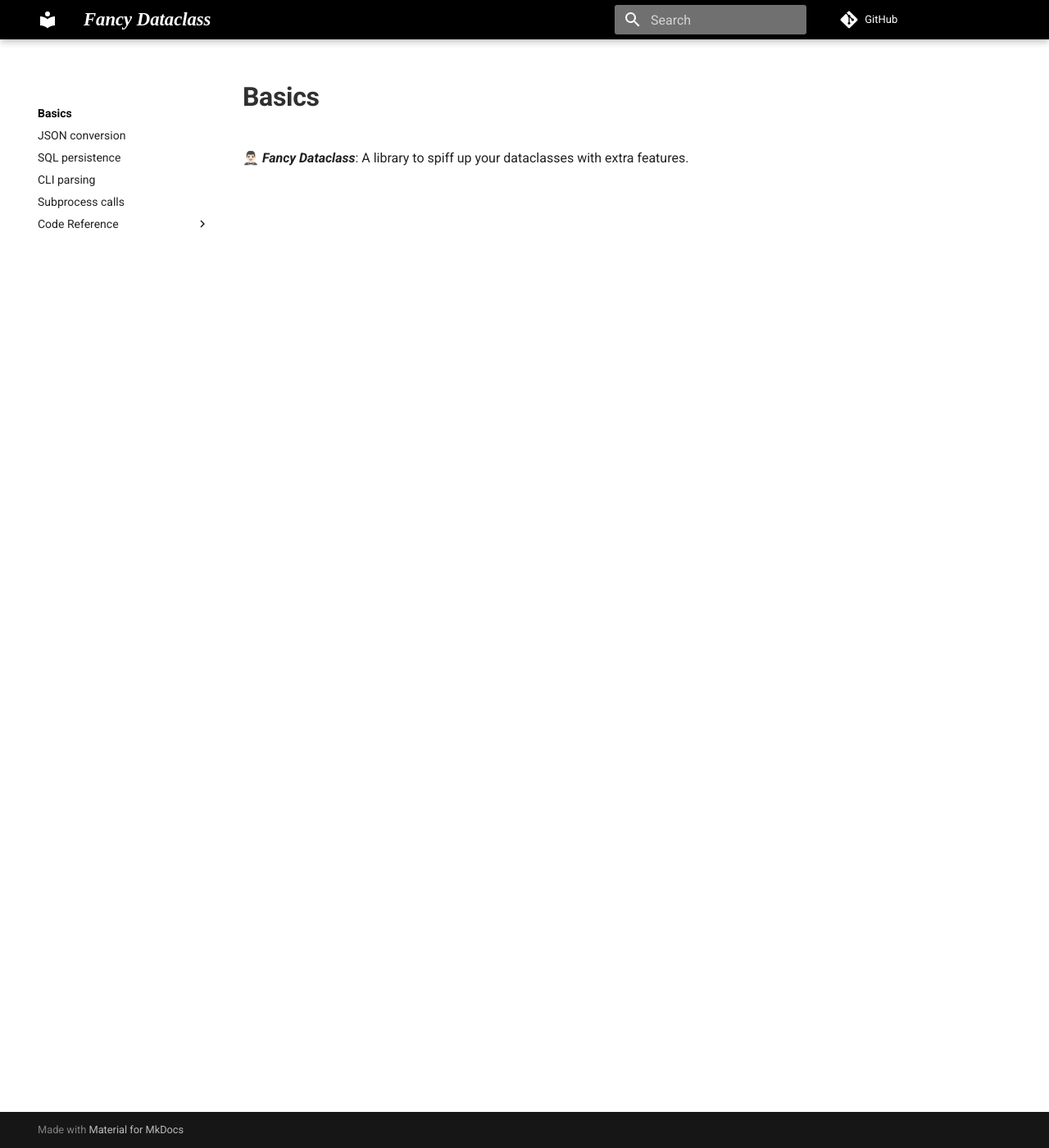
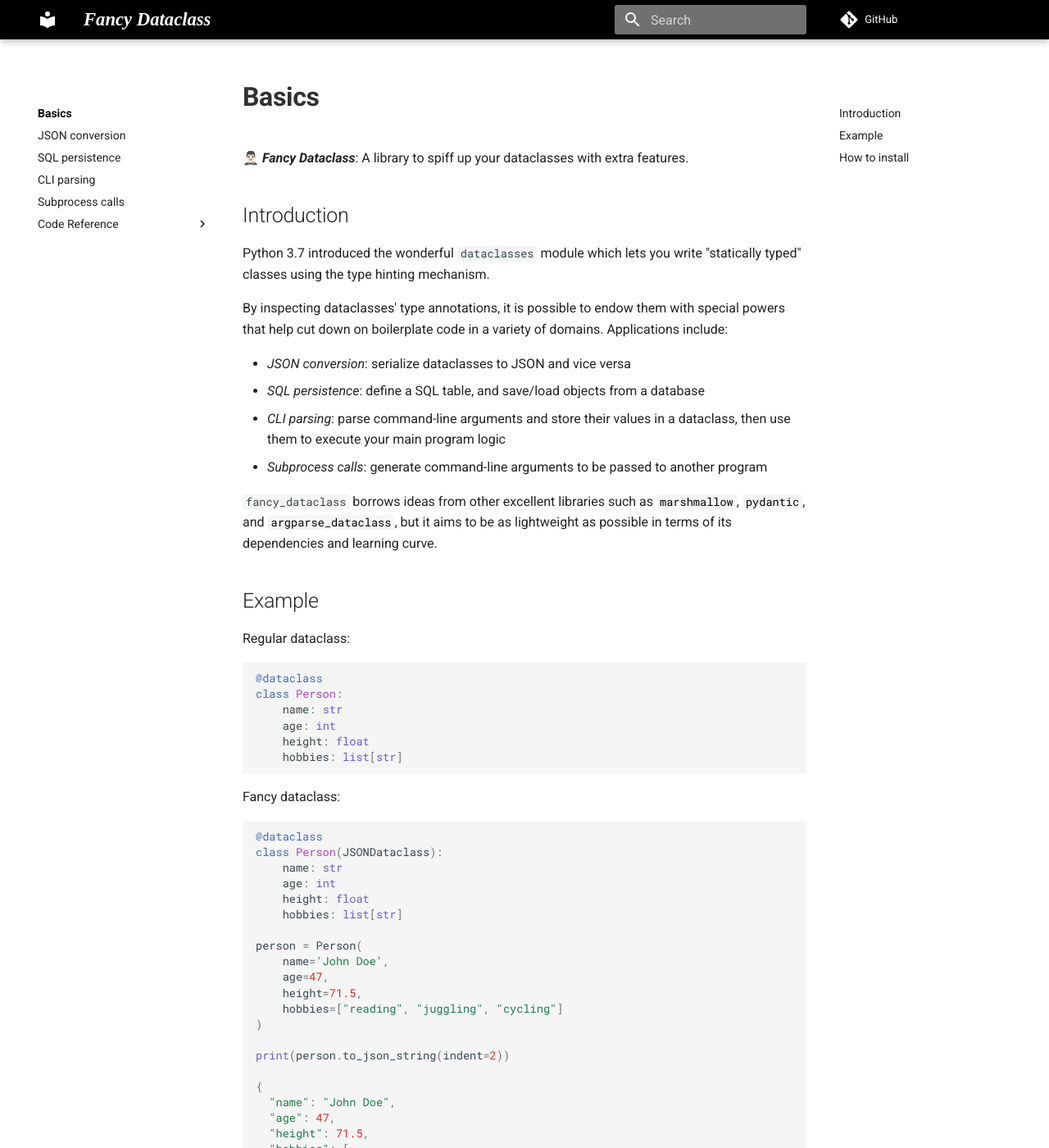
Before and after one commit to jeremander/fancy-dataclass, an MkDocs documentation site: the page built from docs/index.md, in a window 1280 px wide and 1400 px high. Shown: the whole window at 82% size. Built offline with MkDocs 1.6.1 and Material for MkDocs 9.7.7, drawn with Linux system fonts in a browser that asks for light colours; comment, search, counter and statistics services are not loaded; some of the changed text lies outside the part shown.

Commit message:
Wrote docs intro page.

````diff
--- a/docs/index.md
+++ b/docs/index.md
@@ -1,3 +1,70 @@
 # Basics
 
 🤵🏻‍♂️ ***Fancy Dataclass***: A library to spiff up your dataclasses with extra features.
+
+## Introduction
+
+Python 3.7 introduced the wonderful `dataclasses` module which lets you write "statically typed" classes using the type hinting mechanism.
+
+By inspecting dataclasses' type annotations, it is possible to endow them with special powers that help cut down on boilerplate code in a variety of domains. Applications include:
+
+- *JSON conversion*: serialize dataclasses to JSON and vice versa
+- *SQL persistence*: define a SQL table, and save/load objects from a database
+- *CLI parsing*: parse command-line arguments and store their values in a dataclass, then use them to execute your main program logic
+- *Subprocess calls*: generate command-line arguments to be passed to another program
+
+`fancy_dataclass` borrows ideas from other excellent libraries such as [`marshmallow`](https://marshmallow.readthedocs.io/en/stable/), [`pydantic`](https://docs.pydantic.dev/latest), and [`argparse_dataclass`](https://github.com/mivade/argparse_dataclass), but it aims to be as lightweight as possible in terms of its dependencies and learning curve.
+
+## Example
+
+Regular dataclass:
+
+```python
+@dataclass
+class Person:
+    name: str
+    age: int
+    height: float
+    hobbies: list[str]
+```
+
+Fancy dataclass:
+
+```python
+@dataclass
+class Person(JSONDataclass):
+    name: str
+    age: int
+    height: float
+    hobbies: list[str]
+
+person = Person(
+    name='John Doe',
+    age=47,
+    height=71.5,
+    hobbies=["reading", "juggling", "cycling"]
+)
+
+print(person.to_json_string(indent=2))
+
+{
+  "name": "John Doe",
+  "age": 47,
+  "height": 71.5,
+  "hobbies": [
+    "reading",
+    "juggling",
+    "cycling"
+  ]
+}
+```
+
+## How to install
+
+```pip install fancy_dataclass```
+
+Requires Python 3.8 or higher.
+
+Additional dependencies:
+
+- `sqlalchemy`
--- a/mkdocs.yml
+++ b/mkdocs.yml
@@ -4,6 +4,9 @@
 
 theme:
   name: material
+  features:
+    - navigation.footer
+    - navigation.path
 
 extra_css:
   - stylesheets/extra.css
@@ -25,6 +28,15 @@
   - literate-nav:
       nav_file: SUMMARY.md
 
+markdown_extensions:
+  - pymdownx.highlight:
+      anchor_linenums: true
+      line_spans: __span
+      pygments_lang_class: true
+  - pymdownx.inlinehilite
+  - pymdownx.snippets
+  - pymdownx.superfences
+
 nav:
   - index.md
   - JSON conversion: json.md
````
